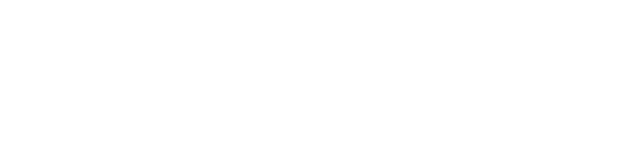
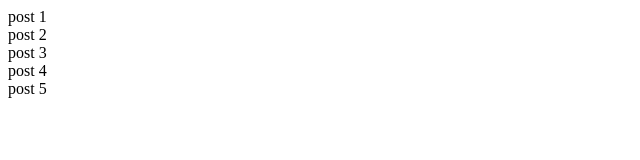
Before and after one commit to cyberplanner/notes_MEAN, a plain HTML site: page index.html in a window 1280 px wide. Shown: the whole page, without its empty margins (0-640 px from the left). Drawn offline with nearby package versions, Linux system fonts and the light colour scheme.

Commit message:
Display posts with ng-repeat

```diff
--- a/app.js
+++ b/app.js
@@ -4,4 +4,11 @@ app.controller('MainCtrl', [
 '$scope',
 function($scope){
   $scope.test = 'Hello world!';
+  $scope.posts = [
+    'post 1',
+    'post 2',
+    'post 3',
+    'post 4',
+    'post 5',
+    ];
 }]);
--- a/index.html
+++ b/index.html
@@ -5,8 +5,8 @@
     <script src="app.js"></script>
   </head>
   <body ng-app="flapperNews" ng-controller="MainCtrl">
-    <div>
-      {{tes}}
+    <div ng-repeat="post in posts">
+      {{post}}
     </div>
   </body>
 </html>
```
